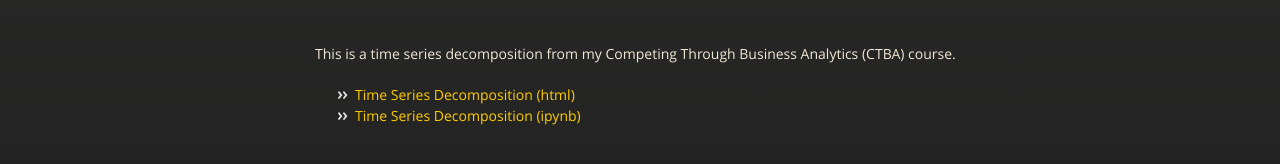
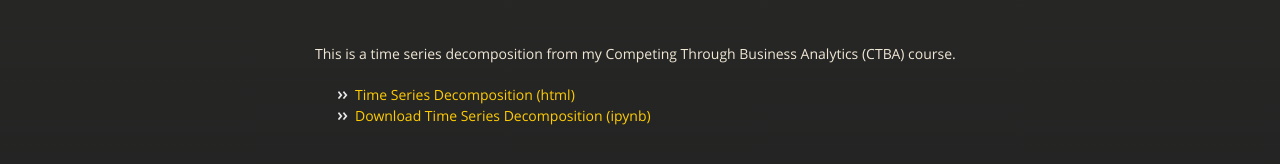
Before and after one commit to EvanBeattie/EvanBeattie.github.io, a Jekyll site: the page built from timeseries/index.md, in a window 1280 px wide. Shown: the part 228-392 px from the top of the page. Built offline with Jekyll 4.4.1, drawn with Linux system fonts in a browser that asks for light colours; our own code applies the rules of GitHub Pages for plain Markdown files.

Commit message:
Update index.md

```diff
--- a/timeseries/index.md
+++ b/timeseries/index.md
@@ -5,4 +5,4 @@ description: Introductory Work
 
 This is a time series decomposition from my Competing Through Business Analytics (CTBA) course.
 - [Time Series Decomposition (html)](TimeSeries.html)
-- [Time Series Decomposition (ipynb)](TimeSeries.ipynb)
+- [Download Time Series Decomposition (ipynb)](TimeSeries.ipynb)
```
